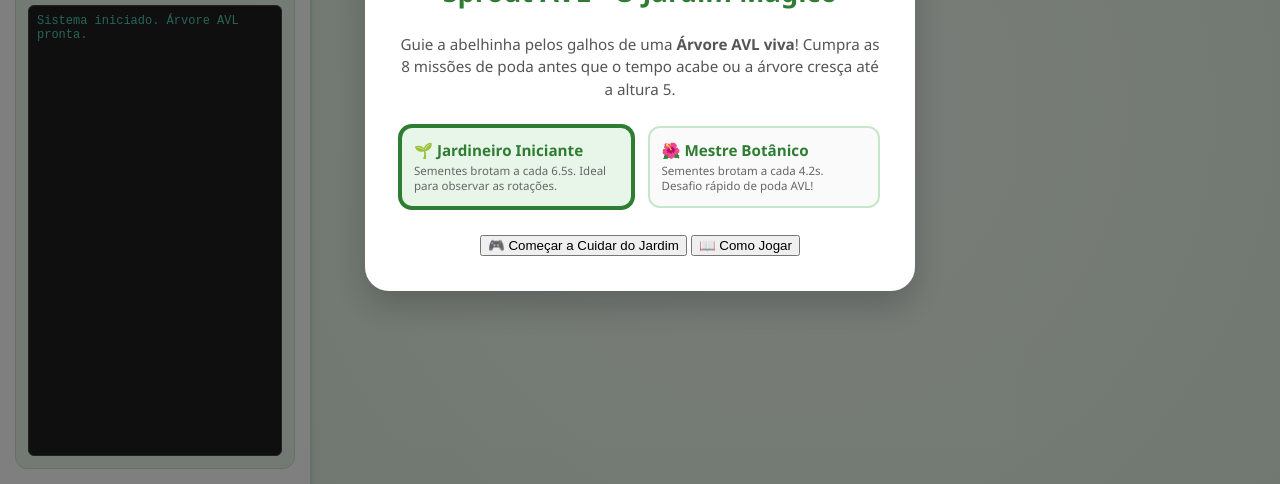
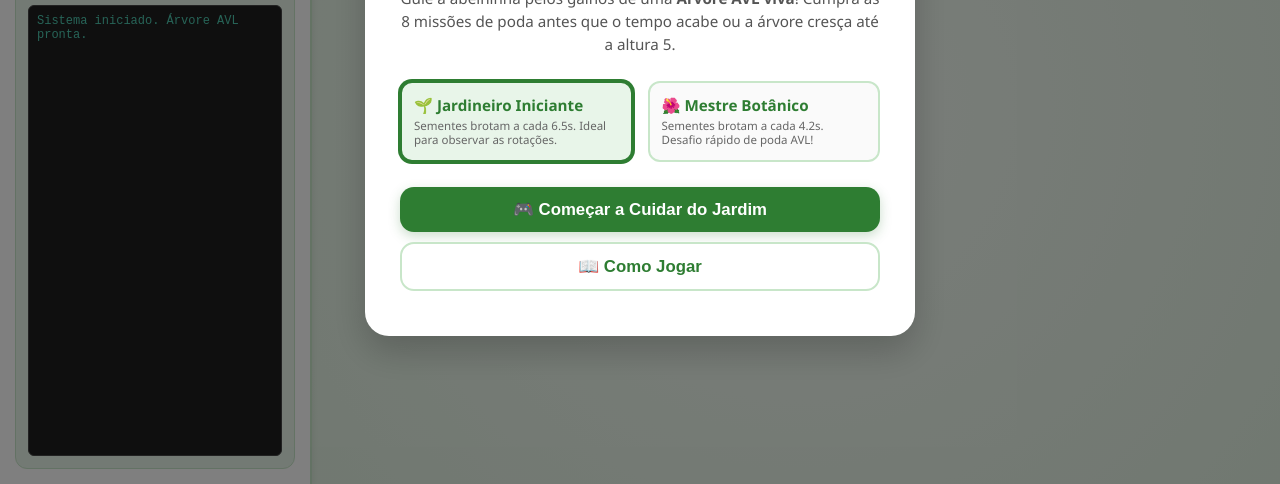
Before and after one commit to eda2-2026/G9_Arvores_EDA2-2026.2, a plain HTML site: page index.html in a window 1280 px wide. Shown: the part 316-800 px from the top of the page. Drawn offline with Linux system fonts and the light colour scheme; a script that the page names is missing.

Commit message:
steyle:  segunda parte

```diff
--- a/style.css
+++ b/style.css
@@ -253,3 +253,48 @@ canvas {
     padding: 12px;
     text-align: center;
 }
+
+
+.stat-box span {
+    display: block;
+    font-size: 0.75rem;
+    color: #666;
+    margin-bottom: 4px;
+    font-weight: 600;
+}
+
+.stat-box strong {
+    font-size: 1.3rem;
+    color: var(--primary-green);
+}
+
+.btn {
+    background-color: var(--primary-green);
+    color: white;
+    border: none;
+    padding: 12px 24px;
+    font-size: 1.05rem;
+    border-radius: 14px;
+    cursor: pointer;
+    transition: background 0.2s, transform 0.1s;
+    font-weight: bold;
+    width: 100%;
+    box-shadow: 0 4px 12px rgba(46, 125, 50, 0.25);
+    margin-bottom: 10px;
+}
+
+.btn:hover {
+    background-color: #1b5e20;
+    transform: translateY(-2px);
+}
+
+.btn-secondary {
+    background-color: #ffffff;
+    color: var(--primary-green);
+    border: 2px solid var(--border-color);
+    box-shadow: none;
+}
+
+.btn-secondary:hover {
+    background-color: var(--light-green);
+}
```
